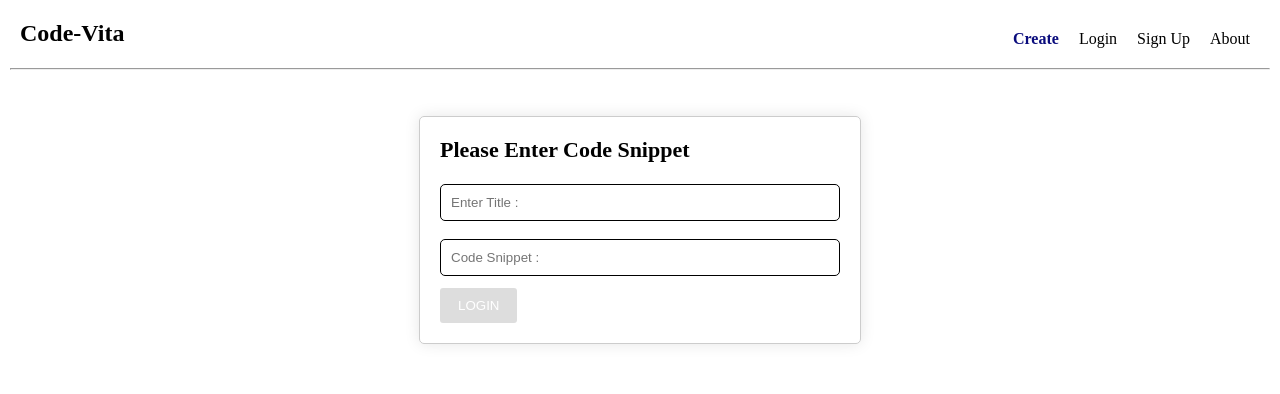
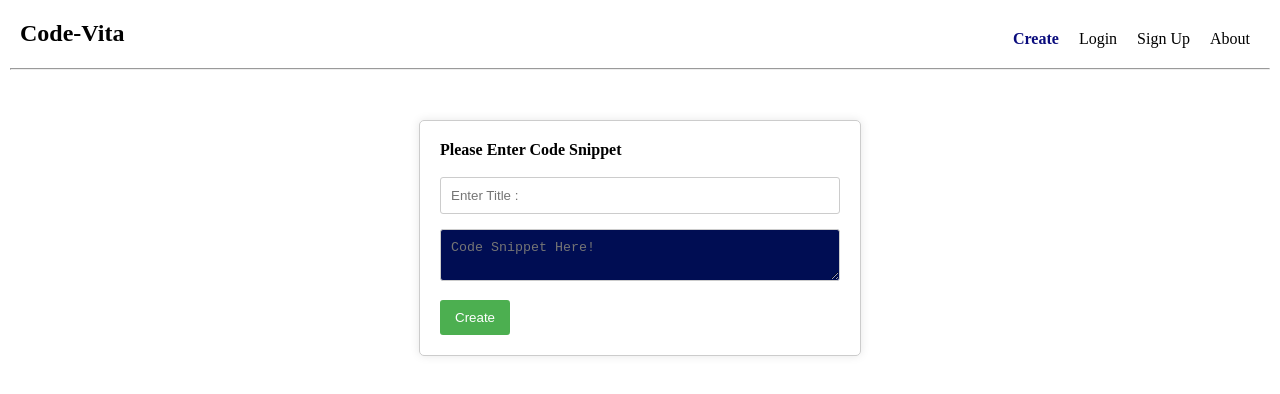
Before and after one commit to HS-doshi/Angular-17, an Angular app: page /create in a window 1280 px wide. Shown: the top 394 px of the page. Built offline with nearby package versions, Linux system fonts and the light colour scheme; no server answers.

Commit message:
Auth done

```diff
--- /dev/null
+++ b/firebaseConfig.ts
@@ -0,0 +1,8 @@
+export const firebaseConfig = {
+    apiKey: "AIzaSyAR5Zxt-nqhcz3FSaTtT108-pE2sA5VXUw",
+    authDomain: "codebin-ng-83577.firebaseapp.com",
+    projectId: "codebin-ng-83577",
+    storageBucket: "codebin-ng-83577.appspot.com",
+    messagingSenderId: "1045924524616",
+    appId: "1:1045924524616:web:1d697a74817e72133a1e7d"
+  };
--- a/package.json
+++ b/package.json
@@ -22,6 +22,7 @@
     "@angular/router": "^17.3.0",
     "@angular/ssr": "^17.3.5",
     "express": "^4.18.2",
+    "firebase": "^10.11.1",
     "rxjs": "~7.8.0",
     "tslib": "^2.3.0",
     "zone.js": "~0.14.3"
--- a/src/app/app.component.ts
+++ b/src/app/app.component.ts
@@ -8,18 +8,21 @@ import { AComponent } from './component/a/a.component';
 import { BComponent } from './component/b/b.component';
 import { CComponent } from './component/c/c.component';
 import { NavbarComponent } from './project/components/navbar/navbar.component';
+import {initializeApp} from 'firebase/app'
+import { firebaseConfig } from '../../firebaseConfig';
 
 @Component({
   selector: 'app-root',
   standalone: true,
-  imports: [RouterOutlet, CommonModule, NavbarComponent,
-    SearchComponent,JokeComponent, AComponent, BComponent, CComponent],
+  imports: [RouterOutlet, CommonModule,NavbarComponent],
   templateUrl: './app.component.html',
   styleUrl: './app.component.css'
 })
 export class AppComponent {
-  title = 'Rxjs';
 
+  constructor(){
+    initializeApp(firebaseConfig)
+  }
   users=[
     {name:'Heet',role:'Frontend Developer', employ : 'Internship',FE:true ,  salary:45000},
     {name:'Prince',role:'Backend Developer', employ : 'Internship',FE:true, salary:44000},
--- a/src/app/project/components/create-bin/create-bin.component.css
+++ b/src/app/project/components/create-bin/create-bin.component.css
@@ -1,41 +1,37 @@
-.container{
-  margin: 46px auto;
+form {
+  max-width: 400px;
+  margin: 50px auto;
   padding: 20px;
   border: 1px solid #ccc;
   border-radius: 5px;
-  max-width: 400px;
-  box-shadow: 0 0 15px rgba(22, 22, 22, 0.1);
+  box-shadow: 0 0 10px rgba(0, 0, 0, 0.1);
 }
-h4{
-  font-size: 22px;
+input[type="text"],
+textarea {
+  width: 100%;
+  padding: 10px;
   margin-bottom: 15px;
-}
-input{
-  width: 100%;;
-  padding: 10px;
-  margin-bottom: 12px;
-  margin-top: 6px;
-  border: 1px solid #000;
-  border-radius: 5px;
+  border: 1px solid #ccc;
+  border-radius: 3px;
   box-sizing: border-box;
 }
-.t-red{
+.t-red {
   color: red;
-  font-size: 12px;
-  margin-bottom: 3px;
+  font-size: 14px;
+  margin-top: 5px;
 }
-.btn-green{
-  padding: 10px 18px;
+button {
+  padding: 10px 15px;
+  color: #fff;
+  background-color: #4CAF50;
+  border: none;
   border-radius: 3px;
-  border: none;
-  text-transform: uppercase;
-  color: #fff;
   cursor: pointer;
 }
-.btn-green{
-  background-color: #008000;
+textarea{
+  background: #000d53;
+  color: white;
 }
-.btn-green:disabled{
-  background-color: #ddd;
-  cursor: not-allowed;
+button:hover {
+  background-color: #45a049;
 }
--- a/src/app/project/components/create-bin/create-bin.component.html
+++ b/src/app/project/components/create-bin/create-bin.component.html
@@ -1,10 +1,11 @@
 <form class="container" [formGroup]="binForm">
   <h4>Please Enter Code Snippet</h4>
+    <br/>
     <input type="text" [formControl]="title" formControlName="title" placeholder="Enter Title : " required>
     <h5 class="t-red" [hidden]="title.valid ||  title.untouched">Title is required!</h5>
-
-    <input type="password" [formControl]="code" formControlName="code" placeholder="Code Snippet : " required>
+    <br/>
+    <textarea type="password" [formControl]="code" formControlName="code" placeholder="Code Snippet Here! " required></textarea>
     <h5 class="t-red" [hidden]="code.valid ||  code.untouched">Code is required!</h5>
-
-    <button *ngIf="binForm" class="btn-green" [disabled]="this.binForm.invalid" (click)="gotoBin()">Login</button>
+    <br/>
+    <button class="btn-green" [disabled]="this.binForm.invalid" (click)="gotoBin()">Create</button>
 </form>
--- a/src/app/project/components/login/login.component.ts
+++ b/src/app/project/components/login/login.component.ts
@@ -1,6 +1,7 @@
 import { CommonModule } from '@angular/common';
 import { Component } from '@angular/core';
 import { FormControl, ReactiveFormsModule, Validators, FormGroup, FormsModule } from '@angular/forms';
+import { AuthService } from '../../service/auth.service';
 
 @Component({
   selector: 'app-login',
@@ -10,6 +11,8 @@ import { FormControl, ReactiveFormsModule, Validators, FormGroup, FormsModule }
   styleUrl: './login.component.css'
 })
 export class LoginComponent {
+
+  constructor(private loginService  : AuthService){}
   email  = new FormControl('',[
     Validators.required,
     Validators.email
@@ -22,10 +25,12 @@ export class LoginComponent {
     email : this.email,
     password : this.password
   })
+  // ! -  is used for it's email & password fill definately exists.
+  // when we use ? - it mean it may have null value,  so it's considered as a null or undefined.
   login(){
     if(this.loginForm.valid){
       console.log(this.loginForm.value)
-      alert('Login Successfully!')
+      this.loginService.loginUser(this.loginForm.value.email!, this.loginForm.value.password!)
     }
     else{
       alert('Please Enter Valid Details!')
--- a/src/app/project/components/navbar/navbar.component.html
+++ b/src/app/project/components/navbar/navbar.component.html
@@ -6,6 +6,7 @@
       <li><a routerLink="login" routerLinkActive="active" >Login</a></li>
       <li><a routerLink="sign-up" routerLinkActive="active" >Sign Up</a></li>
       <li><a routerLink="about" routerLinkActive="active" >About</a></li>
+      <li *ngIf="" (click)="logOut()">Logout</li>
     </ul>
   </nav>
   <hr>
--- a/src/app/project/components/navbar/navbar.component.ts
+++ b/src/app/project/components/navbar/navbar.component.ts
@@ -2,14 +2,19 @@ import { Component } from '@angular/core';
 import { FormControl, FormGroup, ReactiveFormsModule } from '@angular/forms';
 import { RouterLink, RouterLinkActive } from '@angular/router';
 import { Validators } from '@angular/forms';
+import { AuthService } from '../../service/auth.service';
+import { CommonModule } from '@angular/common';
 @Component({
   selector: 'app-navbar',
   standalone: true,
-  imports: [RouterLink, RouterLinkActive,ReactiveFormsModule],
+  imports: [RouterLink, RouterLinkActive,ReactiveFormsModule,CommonModule],
   templateUrl: './navbar.component.html',
   styleUrl: './navbar.component.css'
 })
 export class NavbarComponent {
 
-
+  constructor(private logoutService  :AuthService){}
+  logOut(){
+    this.logoutService.userLogOut()
+  }
 }
--- a/src/app/project/components/sign-up/sign-up.component.ts
+++ b/src/app/project/components/sign-up/sign-up.component.ts
@@ -2,6 +2,7 @@ import { CommonModule } from '@angular/common';
 import { Component } from '@angular/core';
 import { FormsModule, NgForm, ReactiveFormsModule } from '@angular/forms';
 import { Router } from '@angular/router';
+import { AuthService } from '../../service/auth.service';
 
 @Component({
   selector: 'app-sign-up',
@@ -12,9 +13,11 @@ import { Router } from '@angular/router';
 })
 export class SignUpComponent {
 
-  constructor(private router:Router){}
+  constructor(private router:Router,
+              private authLogin : AuthService){}
 
   register(regForm:NgForm){
+    this.authLogin.registerUser(regForm.value.email, regForm.value.password)
     console.log(regForm.value)
     alert('Sign up Successfully!')
     this.router.navigate(['login'])
--- /dev/null
+++ b/src/app/project/service/auth.service.ts
@@ -0,0 +1,76 @@
+import { Injectable } from '@angular/core';
+import { Router } from '@angular/router';
+import {
+  getAuth,
+  createUserWithEmailAndPassword,
+  signInWithEmailAndPassword,
+  signOut,
+  onAuthStateChanged,
+} from 'firebase/auth';
+
+@Injectable({
+  providedIn: 'root',
+})
+export class AuthService {
+  private uid?: string;
+  constructor(private route: Router) {
+    const auth = getAuth();
+    onAuthStateChanged(auth, (user) => {
+      if (user) {
+        // https://firebase.google.com/docs/reference/js/auth.user
+        const uid = user.uid;
+        this.uid = uid
+        console.log('User Logged in as ',user.email)
+      } else {
+        this.uid=undefined
+        console.log('User Logged Out!')
+      }
+    });
+  }
+
+  registerUser(email: string, password: string) {
+    const auth = getAuth();
+    createUserWithEmailAndPassword(auth, email, password)
+      .then((userCredential) => {
+        // Signed up
+        const user = userCredential.user;
+        console.log({ user });
+        this.route.navigate(['login']);
+        // ...
+      })
+      .catch((error) => {
+        const errorMessage = error.message;
+        console.log(errorMessage);
+        alert('Something went wrong!');
+        // ..
+      });
+  }
+  loginUser(email: string, password: string) {
+    const auth = getAuth();
+    signInWithEmailAndPassword(auth, email, password)
+      .then((userCredential) => {
+        const user = userCredential.user;
+        console.log({ user });
+        alert('Login Successfully!');
+        this.route.navigate(['about']);
+      })
+      .catch((error) => {
+        const errorMessage = error.message;
+        console.log({ errorMessage });
+        alert('Email or Password is not Correct!');
+      });
+  }
+  userLogOut() {
+    const auth = getAuth();
+    signOut(auth)
+      .then((e) =>
+        {
+          console.log(e)
+          alert('Logout Successfully!')
+          this.route.navigate(['login'])
+        })
+      .catch((error) => {
+        alert('Somethig went wrong while logout!');
+      });
+  }
+}
```
Also changed, not shown: src/app/app.component.html (+0 -7 lines), src/app/project/service/db.service.ts (added, +9 -0 lines), 1 other file (tests, documents, lock files or other folders).
